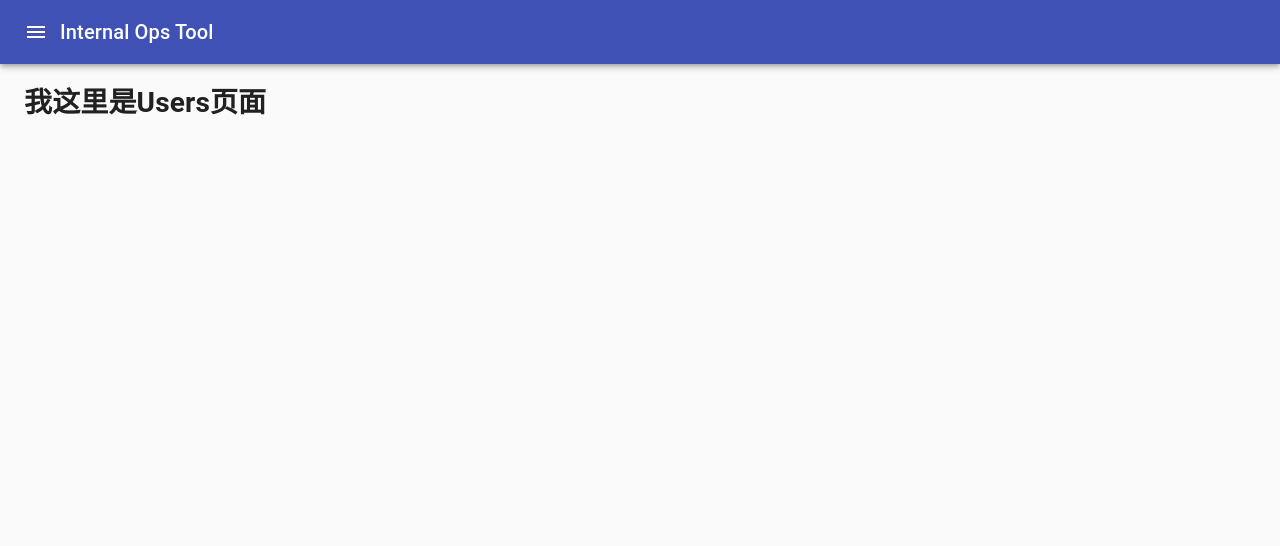
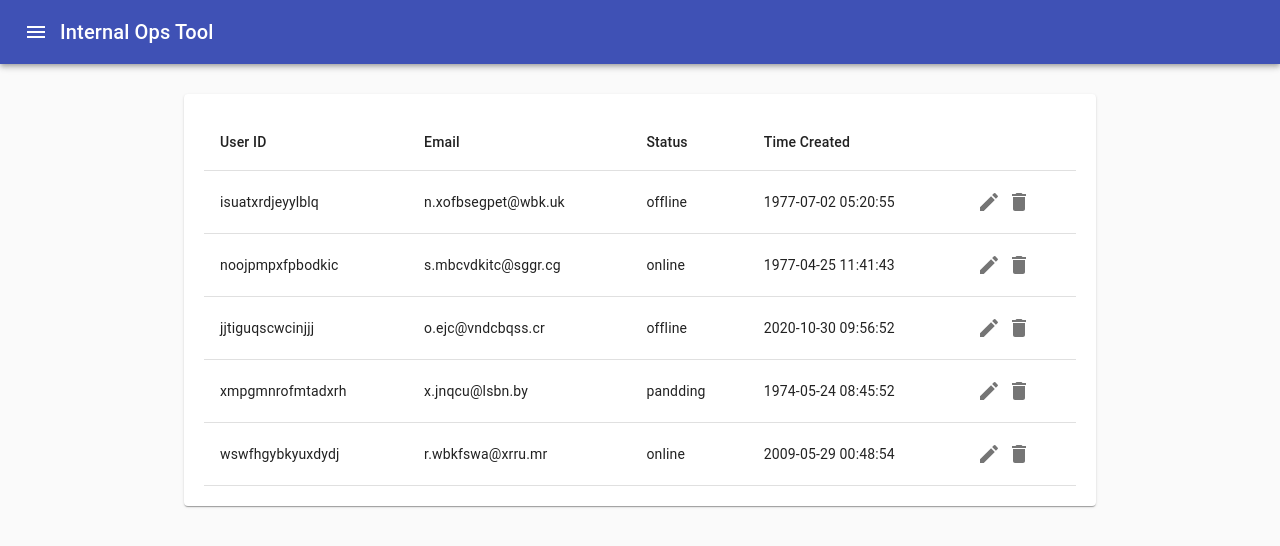
Before and after one commit to rayjcr/copyReactFun, a React (Create React App) app: page /app/users in a window 1280 px wide. Shown: the top 546 px of the page. Built offline with nearby package versions, Linux system fonts and the light colour scheme.

Commit message:
新增用户列表页面，新增mock数据

```diff
--- a/package.json
+++ b/package.json
@@ -39,5 +39,8 @@
       "last 1 firefox version",
       "last 1 safari version"
     ]
+  },
+  "devDependencies": {
+    "mockjs": "^1.1.0"
   }
 }
--- a/src/App.js
+++ b/src/App.js
@@ -28,7 +28,7 @@ function App() {
 
     useEffect(() => {
         const loadSessionID = getSessionID();
-        console.log(loadSessionID, 'App.js-loadSessionID--line 11');
+        // console.log(loadSessionID, 'App.js-loadSessionID--line 11');
 
         // 如果没有SessionID跳转到登录组件 、提示错误
         if (!loadSessionID){
@@ -71,7 +71,7 @@ function App() {
                 </Drawer>
             </AppBar>
 
-            <Container>
+            <Container style={{margin:'30px auto'}} maxWidth='md'>
                 <Routes />
             </Container>
 
--- /dev/null
+++ b/src/api/api-mock.js
@@ -0,0 +1,21 @@
+import fetch from '../utils/fetch';
+import Mock from 'mockjs'
+
+const BASE_URL = process.env.REACT_APP_BASE_URL;
+
+var obj = {'aa':'11', 'bb':'22', 'cc':'33', 'dd':'44'};
+export function getAllUsers(params){
+    return Mock.mock({
+            "data|4-10": [{   // 随机生成4到10个数组元素
+            'user_id': '@string("lower", 16, 16)',  // 中文名称
+            'email': '@email',    // 属性值自动加 1，初始值为88
+            'status|1': [
+                    'pandding',
+                    'online',
+                    'offline',
+                ],   // 18至28以内随机整数, 0只是用来确定类型
+            'time_created': '@date("yyyy-MM-dd hh:mm:ss")',  // 日期
+
+        }]
+    })
+}
--- a/src/router/config.js
+++ b/src/router/config.js
@@ -1,4 +1,4 @@
-const menu = [
+const MENU = [
     {
         path: '/users',
         children:[
@@ -21,4 +21,4 @@ const menu = [
     },
 ]
 
-export default menu;
+export default MENU;
--- a/src/router/index.jsx
+++ b/src/router/index.jsx
@@ -1,12 +1,11 @@
 import React from 'react'
 import { Route, Switch } from 'react-router';
-import menus from './config'
+import MENU from './config'
 import substance from './substance';
 
 function recurrenceRouter(menuList){
-    // console.log(menuList,'来来来看下这个')
-    let Routers;
-    Routers = menuList.map((item)=>{
+    //  Routers;
+    let Routers = menuList.map((item)=>{
         if(!item.children){
             return (
                 <Route
@@ -37,7 +36,7 @@ export default function Routes() {
     // console.log(menus, 'router-index.jsx--menu--line 5')
     return (
         <Switch>
-            {recurrenceRouter(menus)}
+            {recurrenceRouter(MENU)}
         </Switch>
     )
 }
--- /dev/null
+++ b/src/utils/fetch.js
@@ -0,0 +1,16 @@
+import axios from 'axios';
+import { sessionID } from '../context/session'
+
+const service = axios.create({
+    timeout: 5000
+})
+
+service.interceptors.request.use(config => {
+    // 这里加一层判断
+    config.headers = {session_id: sessionID};
+    return config;
+}, error => {
+    console.log('axios error, requir session_id')
+})
+
+export default service
--- a/src/views/Users.jsx
+++ b/src/views/Users.jsx
@@ -1,9 +1,50 @@
-import React from 'react'
+import { IconButton, Paper, Table, TableBody, TableCell, TableContainer, TableHead, TableRow } from '@material-ui/core'
+import React, { useContext, useEffect, useState } from 'react'
+import { SessionContext } from '../context/session'
+import { getAllUsers } from  '../api/api-mock';
+import { Delete, Edit } from '@material-ui/icons';
 
 export default function Users() {
+    const session = useContext(SessionContext);
+    //用户列表信息
+    const [users, setUsers] = useState([]);
+
+    useEffect(()=>{
+        let res = getAllUsers();
+        setUsers(res.data);
+    },[]);
+
     return (
-        <div>
-            <h1>我这里是Users页面</h1>
-        </div>
+        <TableContainer component={Paper} style={{padding:'20px'}}>
+            <Table>
+                <TableHead>
+                    <TableRow>
+                        <TableCell>User ID</TableCell>
+                        <TableCell>Email</TableCell>
+                        <TableCell>Status</TableCell>
+                        <TableCell>Time Created</TableCell>
+                        <TableCell />
+                    </TableRow>
+                </TableHead>
+                <TableBody>
+                    {users.map((user)=>(
+                        <TableRow key={user.user_id}>
+                            <TableCell>{user.user_id}</TableCell>
+                            <TableCell>{user.email}</TableCell>
+                            <TableCell>{user.status}</TableCell>
+                            <TableCell>{user.time_created}</TableCell>
+                            <TableCell>
+                                <IconButton size='small'>
+                                    <Edit />
+                                </IconButton>
+                                <IconButton size='small'>
+                                    <Delete />
+                                </IconButton>
+                            </TableCell>
+                        </TableRow>
+                    ))}
+                </TableBody>
+            </Table>
+        </TableContainer>
     )
 }
```
Also changed, not shown: 2 other files (tests, documents, lock files or other folders).
